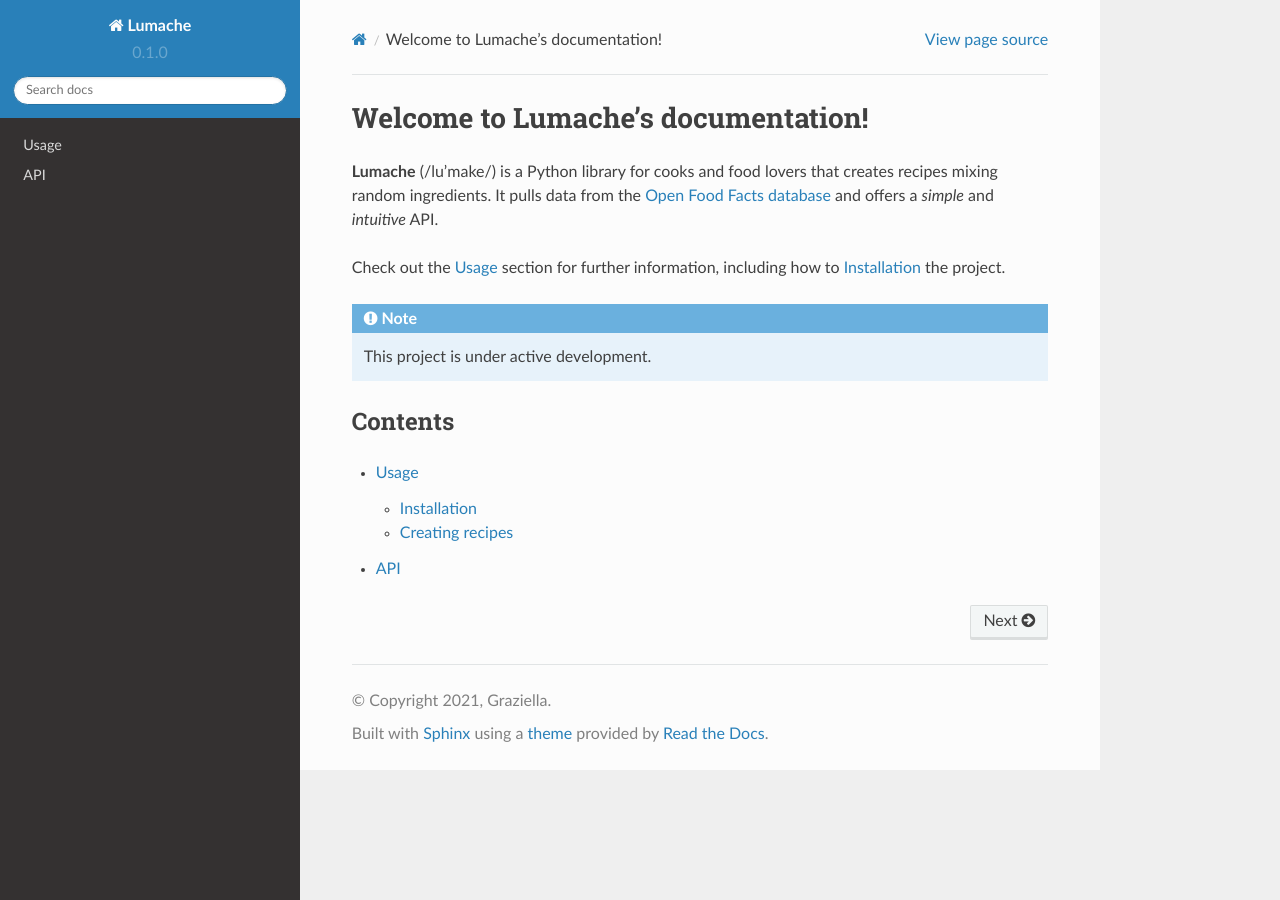
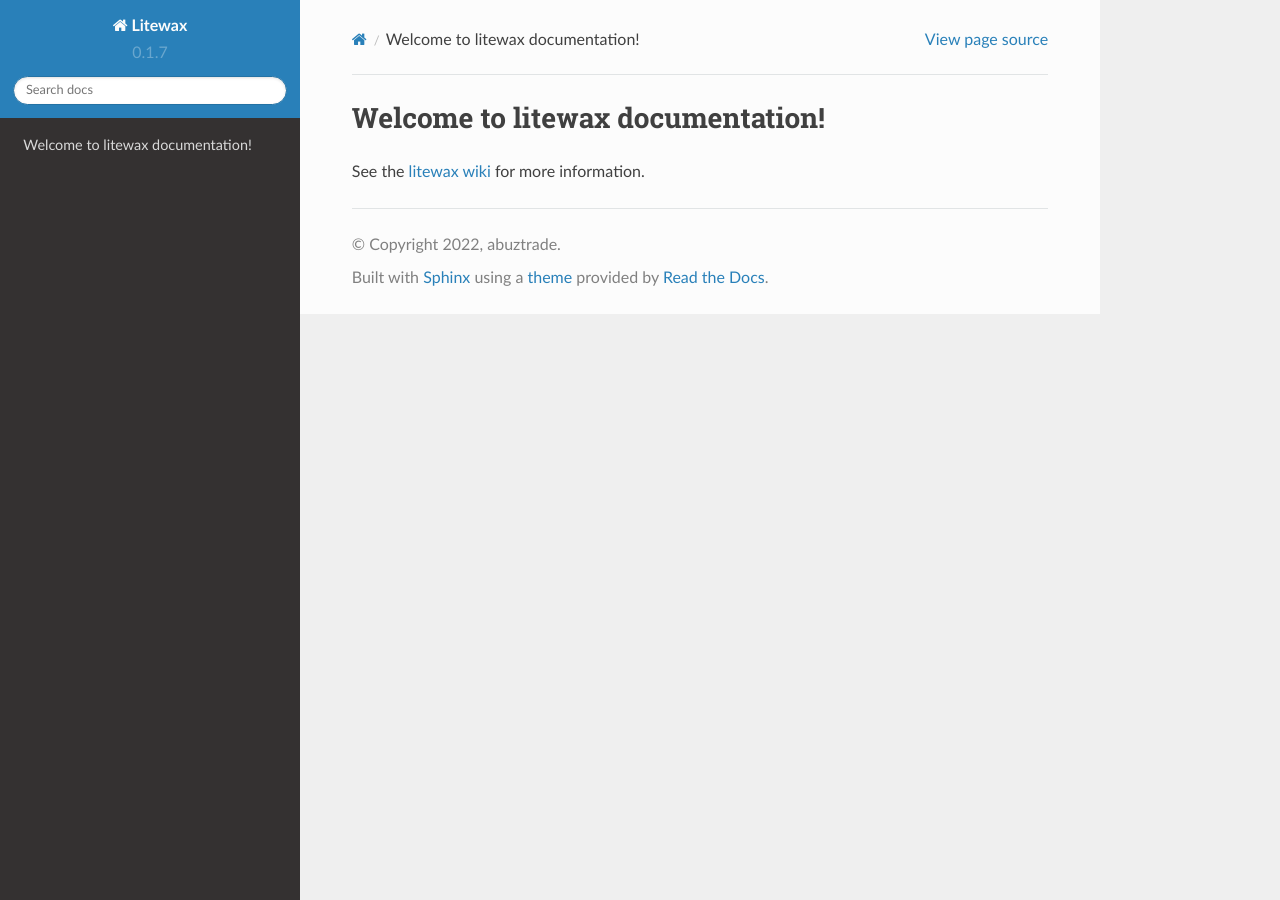
Before and after one commit to makarworld/litewax, a Sphinx documentation site: the page built from docs/source/index.rst, in a window 1280 px wide. Built offline with Sphinx 7.4.7 and the Read the Docs theme 2.0.0, drawn with Linux system fonts in a browser that asks for light colours.

Commit message:
depricate docs. will use wiki instead docs.

```diff
--- a/docs/source/api.rst
+++ /dev/null
@@ -1,7 +0,0 @@
-API
-===
-
-.. autosummary::
-   :toctree: generated
-
-   lumache
--- a/docs/source/conf.py
+++ b/docs/source/conf.py
@@ -2,12 +2,12 @@
 
 # -- Project information
 
-project = 'Lumache'
-copyright = '2021, Graziella'
-author = 'Graziella'
+project = 'Litewax'
+copyright = '2022, abuztrade'
+author = 'abuztrade'
 
-release = '0.1'
-version = '0.1.0'
+release = '0.1.7'
+version = '0.1.7'
 
 # -- General configuration
 
--- a/docs/source/index.rst
+++ b/docs/source/index.rst
@@ -1,22 +1,4 @@
-Welcome to Lumache's documentation!
+Welcome to litewax documentation!
 ===================================
 
-**Lumache** (/lu'make/) is a Python library for cooks and food lovers
-that creates recipes mixing random ingredients.
-It pulls data from the `Open Food Facts database <https://world.openfoodfacts.org/>`_
-and offers a *simple* and *intuitive* API.
-
-Check out the :doc:`usage` section for further information, including
-how to :ref:`installation` the project.
-
-.. note::
-
-   This project is under active development.
-
-Contents
---------
-
-.. toctree::
-
-   usage
-   api
+See the `litewax wiki <https://github.com/makarworld/litewax/wiki>`_ for more information.
```
Also changed, not shown: docs/source/usage.rst (deleted, +0 -33 lines), lumache.py (deleted, +0 -23 lines), pyproject.toml (+2 -6 lines).
